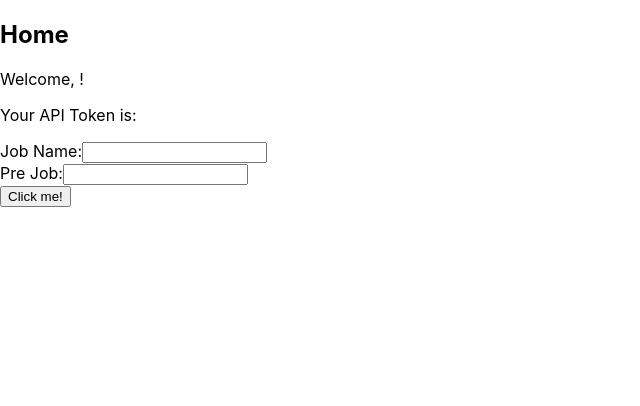
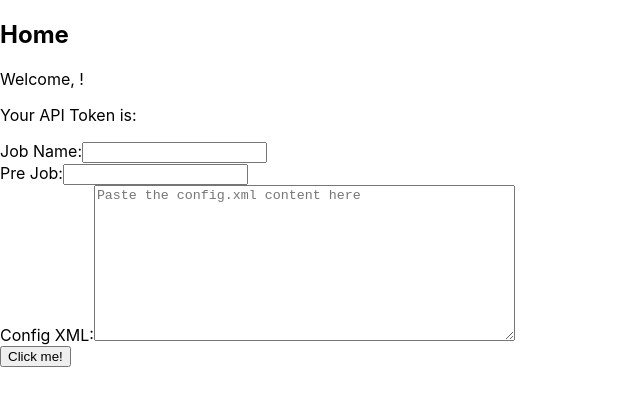
Before and after one commit to captainhaddock18/Devops-Pipeline-Monitoring-Tool, a React (Create React App) app in the folder frontend/: page /home in a window 1280 px wide. Shown: the top 406 px of the page, without its empty margins (0-640 px from the left). Built offline with nearby package versions, Linux system fonts and the light colour scheme.

Commit message:
create-job

```diff
--- a/frontend/src/components/Home.js
+++ b/frontend/src/components/Home.js
@@ -1,14 +1,14 @@
-// src/components/Home.js
-import React from 'react';
-import {useState } from 'react';
-import axios
- from 'axios';
+import React, { useState } from 'react';
+import axios from 'axios';
+
 const Home = () => {
-  const username = sessionStorage.getItem('username');
+  const username = sessionStorage.getItem('username')
   const apiToken = sessionStorage.getItem('apiToken');
   const [jobName, setJobName] = useState('');
   const [preJob, setPreJob] = useState('');
-  const [jobs, setJobs] = useState([]);
+  const [configXmlContent, setConfigXmlContent] = useState('');
+
+
 let but = () => {
   axios.get('http://localhost:3010/thar')
     .then(() => {
@@ -31,18 +31,27 @@ const Home = () => {
     });
 
 };
+
   const create_job = () => {
+    if (!configXmlContent) {
+      alert('Please provide the config.xml content.');
+      return;
+    }
 
-    axios.post(`http://localhost:3010/create-job?username=${username}&apiToken=${apiToken}&jobName=${jobName}&preJob=${preJob}`, {}, {
+    axios.post(`http://localhost:3010/create-job?username=${username}&apiToken=${apiToken}&jobName=${jobName}`, configXmlContent, {
+      headers: {
+        'Content-Type': 'application/xml'
+      }
     })
     .then((response) => {
       console.log(response);
+      alert('Job created successfully!');
     })
     .catch((err) => {
-      console.log(err);
+      console.error(err);
+      alert('Failed to create job.');
     });
   };
-
 
   return (
     <div>
@@ -55,14 +64,24 @@ const Home = () => {
           <input type="text" value={jobName} onChange={(e) => setJobName(e.target.value)} />
         </label>
       </div>
-
       <div>
         <label>
           Pre Job:
           <input type="text" value={preJob} onChange={(e) => setPreJob(e.target.value)} />
         </label>
       </div>
-
+      <div>
+        <label>
+          Config XML:
+          <textarea
+            value={configXmlContent}
+            onChange={(e) => setConfigXmlContent(e.target.value)}
+            rows="10"
+            cols="50"
+            placeholder="Paste the config.xml content here"
+          />
+        </label>
+      </div>
       <button onClick={create_job}>Click me!</button>
     </div>
   );
```
Also changed, not shown: 1 other file (tests, documents, lock files or other folders). Lines whose indentation alone changed are shown as unchanged.
